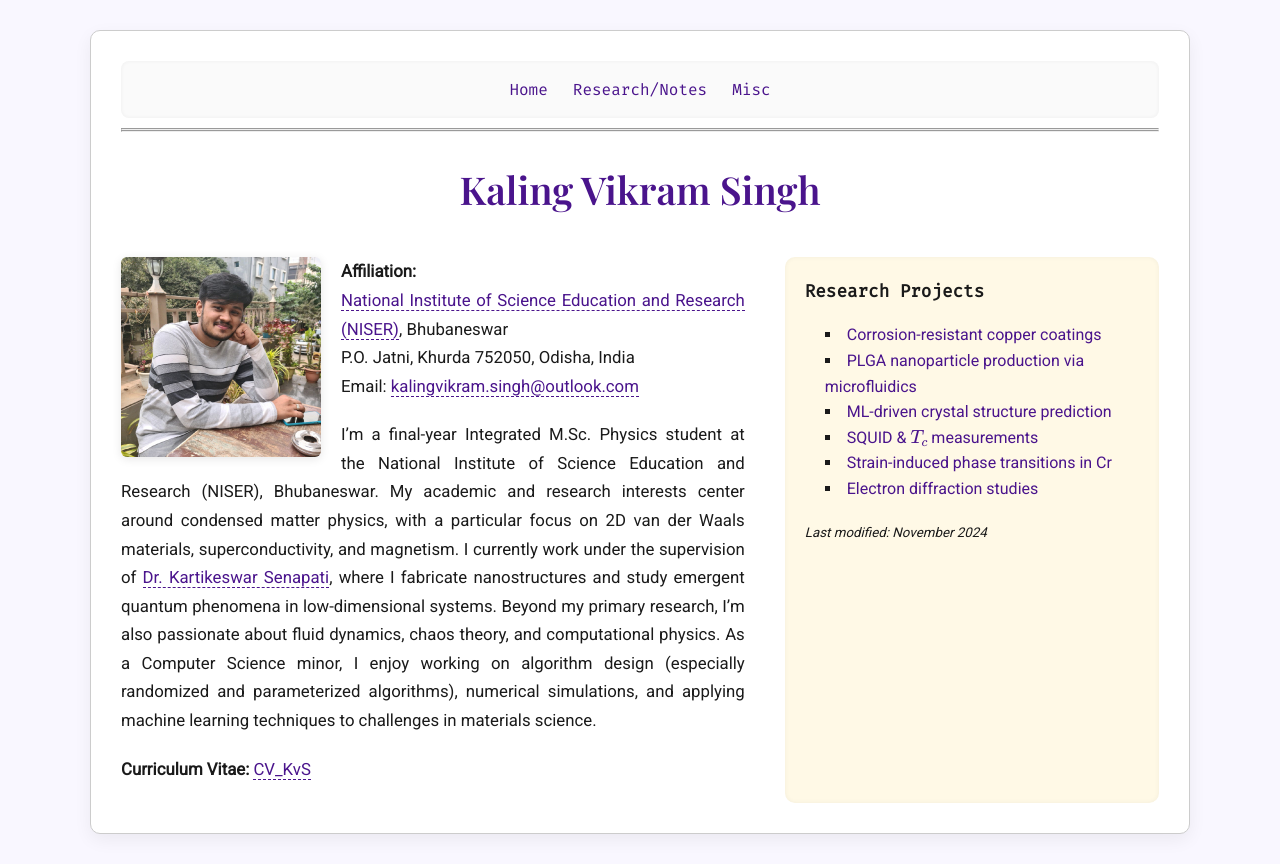
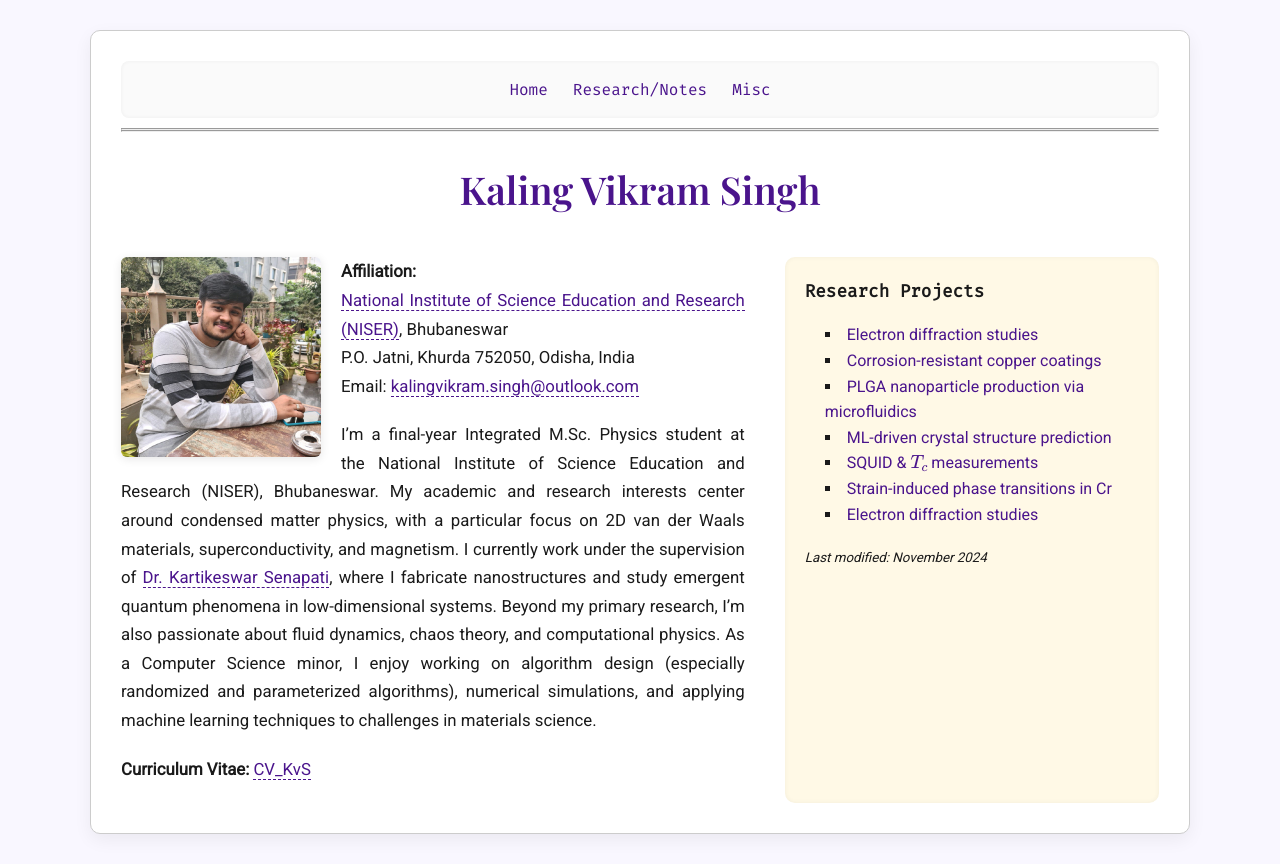
Before and after one commit to KalingVikram-Singh/kalingvikram_singh, a plain HTML site: page index.html in a window 1280 px wide. Drawn offline with nearby package versions, Linux system fonts and the light colour scheme.

Commit message:
Update index.html

```diff
--- a/index.html
+++ b/index.html
@@ -63,6 +63,7 @@ Beyond my primary research, I’m also passionate about fluid dynamics, chaos th
       <aside id="right">
         <h3>Research Projects</h3>
         <ul>
+          <li><a href="files/Thesis_Kaling_compressed.pdf" target="_blank">Electron diffraction studies</a></li>
           <li><a href="files/IIT_report.pdf" target="_blank">Corrosion-resistant copper coatings</a></li>
           <li><a href="files/Final report.pdf" target="_blank">PLGA nanoparticle production via microfluidics</a></li>
           <li><a href="files/Paper___CS460_Kaling_Sunil___Perovskites_.pdf" target="_blank">ML-driven crystal structure prediction</a></li>
```
